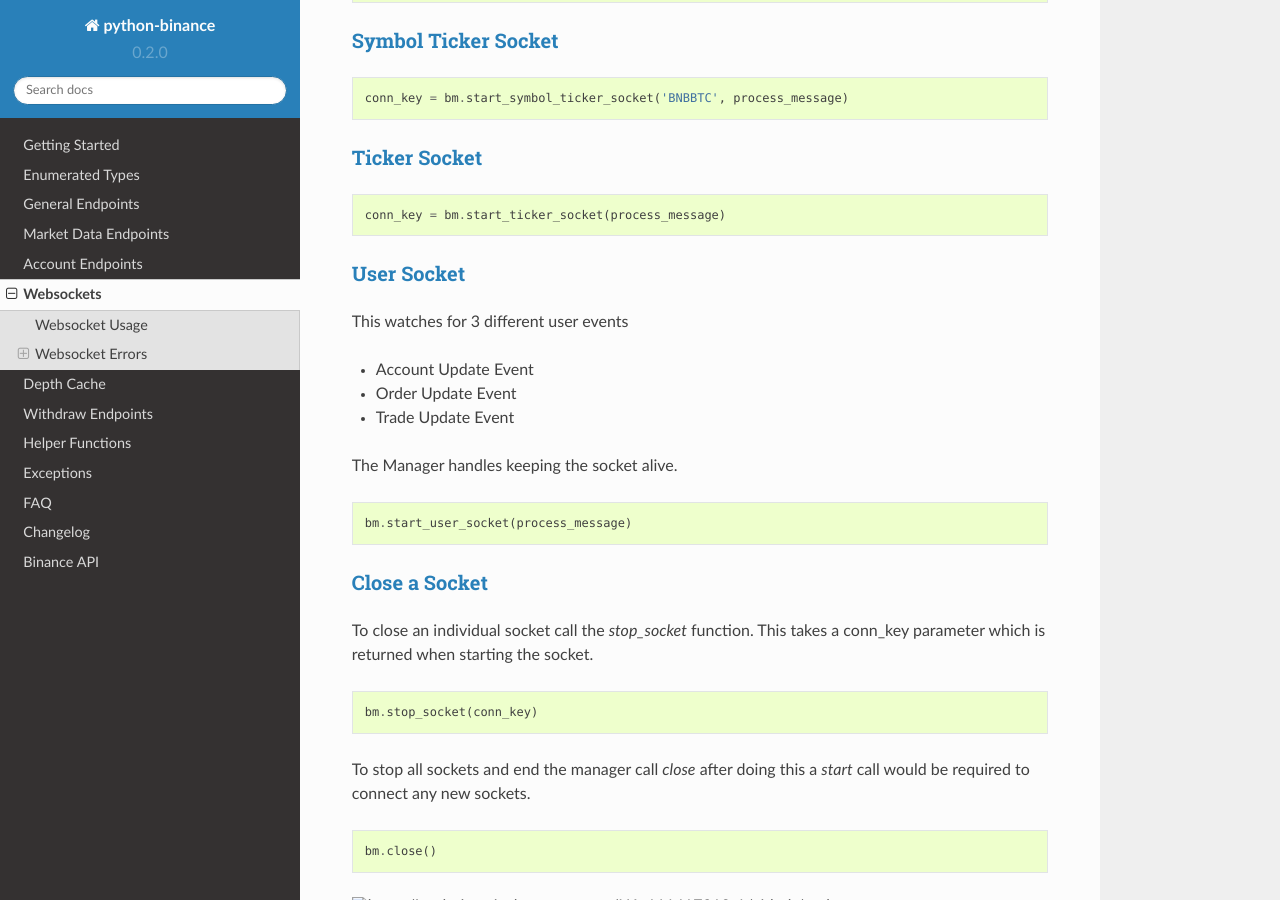
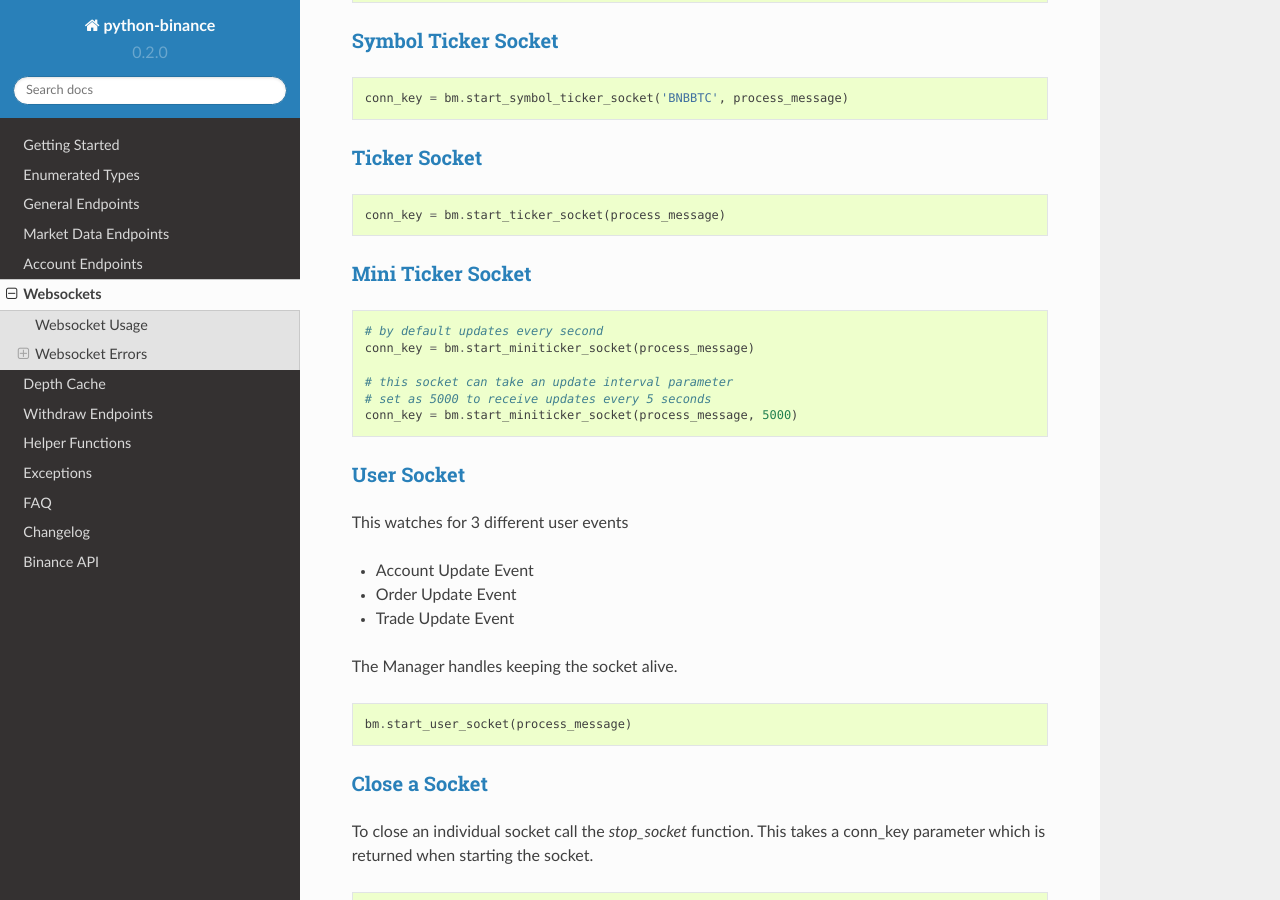
Before and after one commit to philip-luther/python-binance, a Sphinx documentation site: the page built from docs/websockets.rst, in a window 1280 px wide and 900 px high, scrolled down 2371 px. Built offline with Sphinx 7.4.7 and the Read the Docs theme 2.0.0, drawn with Linux system fonts in a browser that asks for light colours; formulas are drawn with MathJax 3.

Commit message:
Add docs for mini ticker socket

```diff
--- a/docs/websockets.rst
+++ b/docs/websockets.rst
@@ -134,6 +134,18 @@ Valid interval values are `defined as enums <enums.html>`_.
 
     conn_key = bm.start_ticker_socket(process_message)
 
+`Mini Ticker Socket <binance.html#binance.websockets.BinanceSocketManager.start_miniticker_socket>`_
+++++++++++++++++++++++++++++++++++++++++++++++++++++++++++++++++++++++++++++++++++++++++++++++++++++
+
+.. code:: python
+
+    # by default updates every second
+    conn_key = bm.start_miniticker_socket(process_message)
+
+    # this socket can take an update interval parameter
+    # set as 5000 to receive updates every 5 seconds
+    conn_key = bm.start_miniticker_socket(process_message, 5000)
+
 `User Socket <binance.html#binance.websockets.BinanceSocketManager.start_user_socket>`_
 +++++++++++++++++++++++++++++++++++++++++++++++++++++++++++++++++++++++++++++++++++++++
 
```
